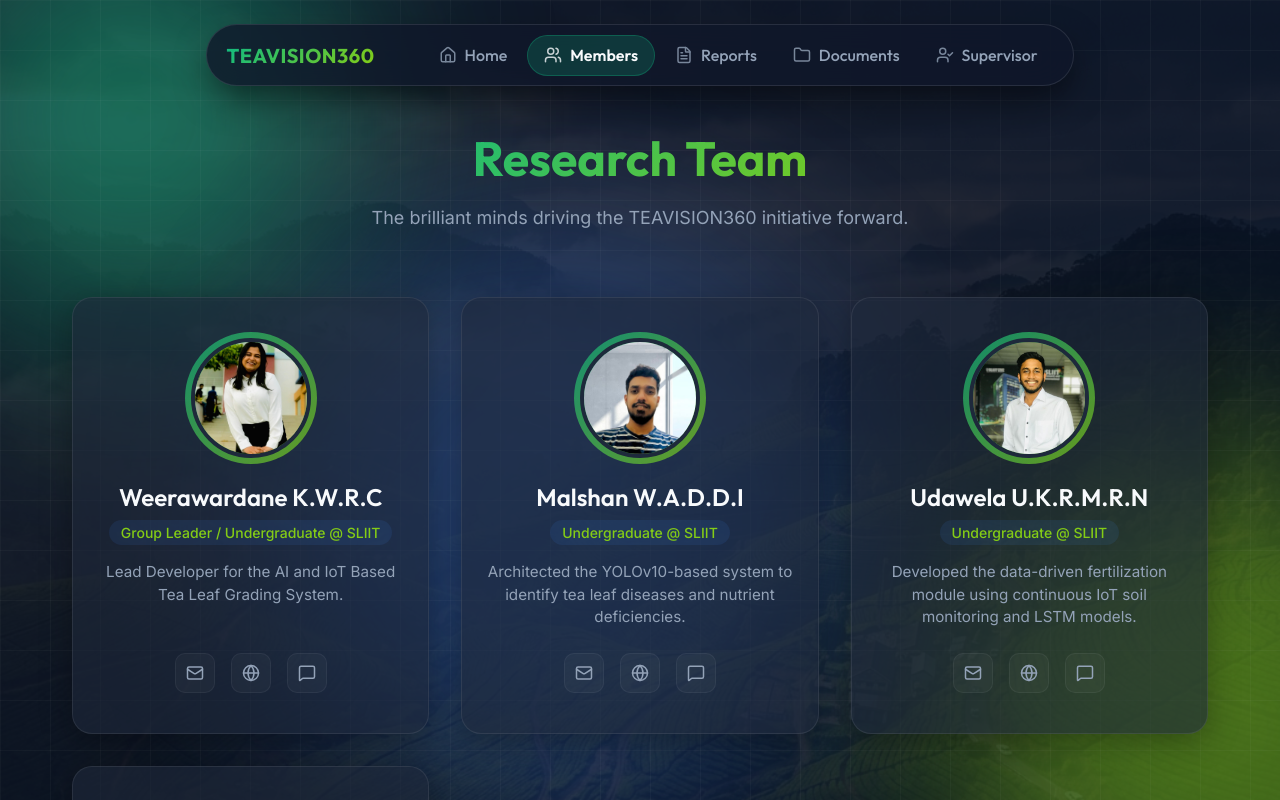
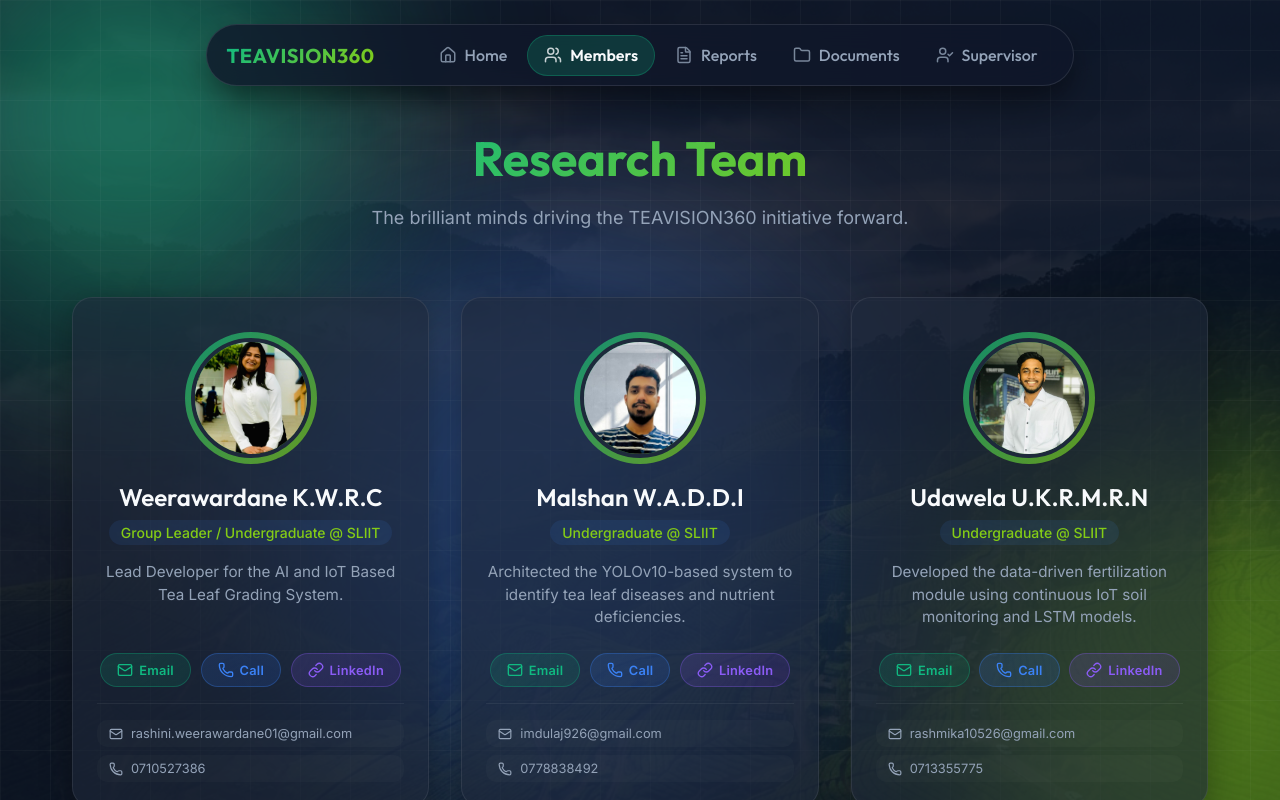
Before and after one commit to rash0924/research-portfolio, a React (Create React App) app: page /members in a window 1280 px wide. Shown: the top 800 px of the page. Built offline with nearby package versions, Linux system fonts and the light colour scheme.

Commit message:
updating contact us

```diff
--- a/src/data/members.js
+++ b/src/data/members.js
@@ -5,6 +5,9 @@
     role: 'Group Leader / Undergraduate @ SLIIT',
     avatar: '/images/weerawardane.jpeg',
     bio: 'Lead Developer for the AI and IoT Based Tea Leaf Grading System.',
+    email: 'rashini.weerawardane01@gmail.com',
+    phone: '0710527386',
+    linkedin: 'https://www.linkedin.com/in/rashini-weerawardane-a7215a262',
   },
   {
     id: 2,
@@ -12,6 +15,9 @@
     role: 'Undergraduate @ SLIIT',
     avatar: '/images/malshan.jpeg',
     bio: 'Architected the YOLOv10-based system to identify tea leaf diseases and nutrient deficiencies.',
+    email: 'imdulaj926@gmail.com',
+    phone: '0778838492',
+    linkedin: 'https://www.linkedin.com/in/dulaj-indula-369083235',
   },
   {
     id: 3,
@@ -19,6 +25,9 @@
     role: 'Undergraduate @ SLIIT',
     avatar: '/images/udawela.jpeg',
     bio: 'Developed the data-driven fertilization module using continuous IoT soil monitoring and LSTM models.',
+    email: 'rashmika10526@gmail.com',
+    phone: '0713355775',
+    linkedin: 'https://www.linkedin.com/in/rashmika-nimesh-ba1149264',
   },
   {
     id: 4,
@@ -26,5 +35,8 @@
     role: 'Undergraduate @ SLIIT',
     avatar: '/images/jayasundara.jpeg',
     bio: 'Engineered the AI-Based Tea Market Analysis, Price Forecasting, and Risk Management system.',
+    email: 'kbsamadhi77@gmail.com',
+    phone: '0765830701',
+    linkedin: 'https://www.linkedin.com/in/samadhi-jayasundara',
   }
 ];
--- a/src/pages/Members.css
+++ b/src/pages/Members.css
@@ -23,13 +23,13 @@
 
 .members-grid {
   display: grid;
-  grid-template-columns: repeat(auto-fill, minmax(280px, 1fr));
+  grid-template-columns: repeat(auto-fill, minmax(300px, 1fr));
   gap: 2rem;
   padding: 1rem 0;
 }
 
 .member-card {
-  padding: 2.5rem 1.5rem;
+  padding: 2.5rem 1.5rem 1.5rem;
   display: flex;
   flex-direction: column;
   align-items: center;
@@ -106,25 +106,134 @@
   flex-grow: 1;
 }
 
-.member-socials {
+/* ── Contact Action Buttons ── */
+.contact-actions {
   display: flex;
-  gap: 1rem;
+  gap: 0.6rem;
+  margin-bottom: 1rem;
+  flex-wrap: wrap;
+  justify-content: center;
 }
 
-.social-icon {
-  width: 36px;
-  height: 36px;
-  border-radius: 50%;
-  background: rgba(255, 255, 255, 0.05);
+.contact-btn {
+  display: inline-flex;
+  align-items: center;
+  gap: 6px;
+  padding: 8px 16px;
+  border-radius: 24px;
+  font-size: 0.8rem;
+  font-weight: 600;
+  text-decoration: none;
+  transition: all 0.3s cubic-bezier(0.4, 0, 0.2, 1);
+  letter-spacing: 0.02em;
+  position: relative;
+  overflow: hidden;
+}
+
+.contact-btn::before {
+  content: '';
+  position: absolute;
+  inset: 0;
+  border-radius: 24px;
+  opacity: 0;
+  transition: opacity 0.3s ease;
+}
+
+.contact-btn:hover {
+  transform: translateY(-3px);
+  box-shadow: 0 6px 20px -4px currentColor;
+}
+
+.contact-btn:active {
+  transform: translateY(-1px);
+}
+
+/* Email Button */
+.contact-btn-email {
+  background: linear-gradient(135deg, rgba(16, 185, 129, 0.15), rgba(5, 150, 105, 0.15));
+  color: #10b981;
+  border: 1px solid rgba(16, 185, 129, 0.3);
+}
+
+.contact-btn-email:hover {
+  background: linear-gradient(135deg, #10b981, #059669);
+  color: #fff;
+  box-shadow: 0 6px 20px -4px rgba(16, 185, 129, 0.5);
+}
+
+/* Phone Button */
+.contact-btn-phone {
+  background: linear-gradient(135deg, rgba(59, 130, 246, 0.15), rgba(37, 99, 235, 0.15));
+  color: #3b82f6;
+  border: 1px solid rgba(59, 130, 246, 0.3);
+}
+
+.contact-btn-phone:hover {
+  background: linear-gradient(135deg, #3b82f6, #2563eb);
+  color: #fff;
+  box-shadow: 0 6px 20px -4px rgba(59, 130, 246, 0.5);
+}
+
+/* LinkedIn Button */
+.contact-btn-linkedin {
+  background: linear-gradient(135deg, rgba(139, 92, 246, 0.15), rgba(109, 40, 217, 0.15));
+  color: #8b5cf6;
+  border: 1px solid rgba(139, 92, 246, 0.3);
+}
+
+.contact-btn-linkedin:hover {
+  background: linear-gradient(135deg, #8b5cf6, #6d28d9);
+  color: #fff;
+  box-shadow: 0 6px 20px -4px rgba(139, 92, 246, 0.5);
+}
+
+/* ── Contact Detail Links ── */
+.contact-details {
+  display: flex;
+  flex-direction: column;
+  gap: 0.5rem;
+  width: 100%;
+  padding-top: 1rem;
+  border-top: 1px solid rgba(255, 255, 255, 0.06);
+}
+
+.contact-detail-link {
   display: flex;
   align-items: center;
-  justify-content: center;
+  gap: 8px;
+  padding: 6px 12px;
+  border-radius: 10px;
+  font-size: 0.8rem;
   color: var(--text-secondary);
-  transition: all 0.3s ease;
+  text-decoration: none;
+  transition: all 0.25s ease;
+  background: rgba(255, 255, 255, 0.02);
 }
 
-.social-icon:hover {
-  background: var(--accent-primary);
-  color: white;
-  transform: translateY(-3px);
+.contact-detail-link:hover {
+  color: var(--accent-primary);
+  background: rgba(139, 92, 246, 0.08);
+  transform: translateX(4px);
 }
+
+.contact-detail-link span {
+  overflow: hidden;
+  text-overflow: ellipsis;
+  white-space: nowrap;
+}
+
+/* ── Responsive ── */
+@media (max-width: 480px) {
+  .members-grid {
+    grid-template-columns: 1fr;
+  }
+
+  .contact-actions {
+    flex-direction: column;
+    align-items: stretch;
+  }
+
+  .contact-btn {
+    justify-content: center;
+  }
+}
--- a/src/pages/Members.js
+++ b/src/pages/Members.js
@@ -1,5 +1,5 @@
 import React from 'react';
-import { Mail, Globe, MessageSquare } from 'lucide-react';
+import { Mail, Phone, Link } from 'lucide-react';
 import './Members.css';
 
 import { membersData } from '../data/members';
@@ -22,10 +22,47 @@
             <h3 className="member-name">{member.name}</h3>
             <span className="member-role">{member.role}</span>
             <p className="member-bio">{member.bio}</p>
-            <div className="member-socials">
-              <a href={`mailto:${member.id}@sliit.lk`} className="social-icon" title="Email"><Mail size={18} /></a>
-              <a href="https://linkedin.com" target="_blank" rel="noopener noreferrer" className="social-icon" title="LinkedIn"><Globe size={18} /></a>
-              <a href="https://github.com" target="_blank" rel="noopener noreferrer" className="social-icon" title="GitHub"><MessageSquare size={18} /></a>
+
+            {/* Contact Actions */}
+            <div className="contact-actions">
+              <a
+                href={`mailto:${member.email}`}
+                className="contact-btn contact-btn-email"
+                title={`Email ${member.name}`}
+              >
+                <Mail size={16} />
+                <span>Email</span>
+              </a>
+              <a
+                href={`tel:${member.phone}`}
+                className="contact-btn contact-btn-phone"
+                title={`Call ${member.name}`}
+              >
+                <Phone size={16} />
+                <span>Call</span>
+              </a>
+              <a
+                href={member.linkedin}
+                target="_blank"
+                rel="noopener noreferrer"
+                className="contact-btn contact-btn-linkedin"
+                title={`LinkedIn Profile`}
+              >
+                <Link size={16} />
+                <span>LinkedIn</span>
+              </a>
+            </div>
+
+            {/* Contact Details (subtle reveal) */}
+            <div className="contact-details">
+              <a href={`mailto:${member.email}`} className="contact-detail-link">
+                <Mail size={14} />
+                <span>{member.email}</span>
+              </a>
+              <a href={`tel:${member.phone}`} className="contact-detail-link">
+                <Phone size={14} />
+                <span>{member.phone}</span>
+              </a>
             </div>
           </div>
         ))}
```
